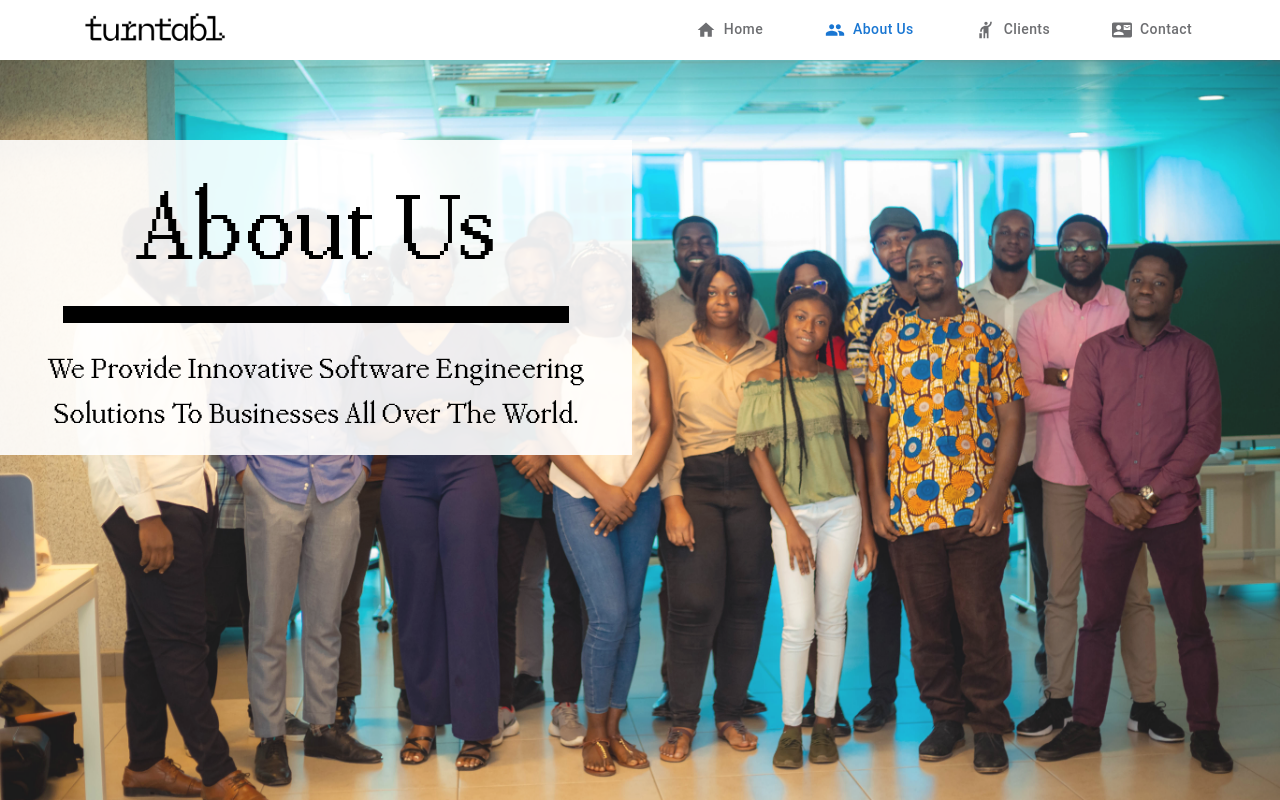
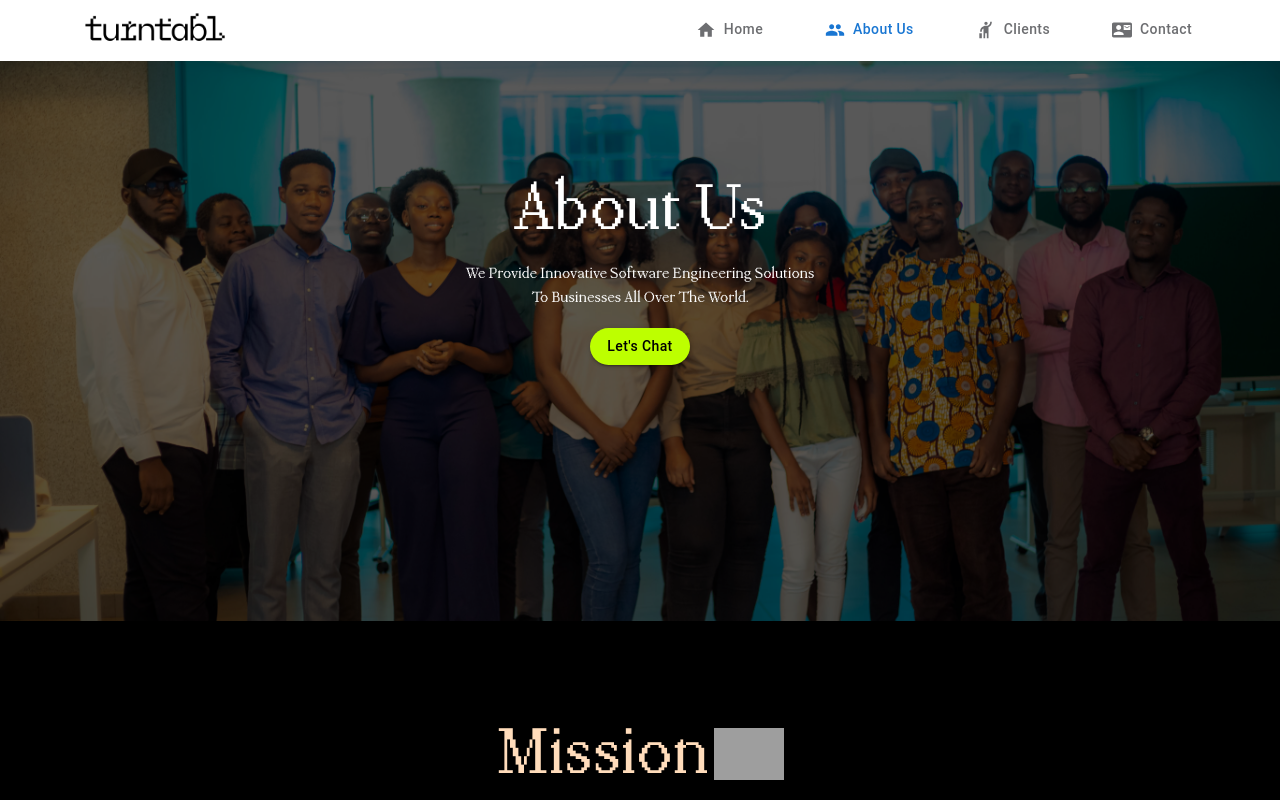
Before and after one commit to sirnobys/turntabl-website-ui, a React (Create React App) app: page / in a window 1280 px wide. Both pictures are taken after a click on the button "About Us". Shown: the top 800 px of the page. Built offline with nearby package versions, Linux system fonts and the light colour scheme; grey boxes are pictures that could not be loaded.

Commit message:
updated about us

```diff
--- a/src/App.css
+++ b/src/App.css
@@ -57,7 +57,7 @@
   flex-direction: row;
   justify-content: space-between;
   align-items: center;
-  padding: 8px 80px 25px ;
+  padding: 8px 80px 10px ;
 }
 
 .header {
@@ -433,7 +433,7 @@
 }
 
 .banner {
-  height: 100vh;
+  height: 70vh;
   /* background-repeat: no-repeat; */
   /* background-position: center; */
   /* background-size: contain; */
--- a/src/components/Banner.jsx
+++ b/src/components/Banner.jsx
@@ -1,23 +1,25 @@
 import React from 'react'
-import { Box, Divider, Grid, Typography } from "@mui/material"
+import { Box, Button, Divider, Grid, Typography } from "@mui/material"
+import { useNavigate } from 'react-router'
 
 export const Banner = ({ bgImage, image, page, intro }) => {
-
+const navigate= useNavigate()
     return (
         <Box className="banner" sx={{
             background: `url(${bgImage})`,
             backgroundSize: 'cover',
-            // backgroundRepeat: 'no-repeat',
             backgroundPosition: 'center',
-            backgroundAttachment: 'fixed',
-            boxShadow: "inset 0 0 0 2000px rgba(255,255,255, 0.1)"
+            boxShadow: "inset 0 0 0 2000px rgba(0,0,0, 0.65)"
         }}>
-            <Grid container spacing={2} alignItems={'center'}  sx={{paddingY:10}}>
-                <Grid item xs={12} lg={6} bgcolor={'rgba(255,255,255, 0.9)'}>
-                    <div style={{ display: 'flex', alignItems: 'center', justifyContent: 'center', flexDirection: 'column', paddingBottom:18 }}>
-                        <Typography className='mondwest' sx={{ fontSize: { xs: '70px', sm: '100px', } }}>{page}</Typography>
-                        <Divider sx={{ width: '80%', backgroundColor: 'black', p: 1 }} />
-                        <Typography className='mondwest' sx={{ px: 5, pt: 3, fontSize: { xs: '20px', sm: '30px', } }}>{intro}</Typography>
+            <Grid container spacing={0} alignItems={'center'} sx={{ paddingY: 12 }}>
+                <Grid item xs={12} lg={12} align="center">
+                    <div className='text-clear-white' style={{ display: 'flex', alignItems: 'center', justifyContent: 'center', flexDirection: 'column', paddingBottom: 2 }}>
+                        <Typography className='mondwest' sx={{ fontSize: { xs: '40px', sm: '70px', } }}>{page}</Typography>
+                        <Typography className='mondwest' sx={{ px: 0, pt: 0, fontSize: { xs: '16px', sm: '16px', } }}>
+                            We Provide Innovative Software Engineering Solutions <br />To Businesses All Over The World.
+                        </Typography>
+                        <br />
+                        <Button onClick={()=>{navigate('/contact')}} className='btn button-disruption button-full-rounded' variant="contained">Let's Chat</Button>
                     </div>
                 </Grid>
                 <Grid item xs={12} lg={6} >
--- /dev/null
+++ b/src/components/Team.jsx
@@ -0,0 +1,76 @@
+import * as React from 'react';
+import Avatar from '@mui/joy/Avatar';
+import Chip from '@mui/joy/Chip';
+import Box from '@mui/joy/Box';
+import Button from '@mui/joy/Button';
+import ButtonGroup from '@mui/joy/ButtonGroup';
+import Card from '@mui/joy/Card';
+import CardContent from '@mui/joy/CardContent';
+import CardOverflow from '@mui/joy/CardOverflow';
+import CardActions from '@mui/joy/CardActions';
+import IconButton from '@mui/joy/IconButton';
+import Typography from '@mui/joy/Typography';
+import TwitterIcon from '@mui/icons-material/Twitter';
+import LinkedInIcon from '@mui/icons-material/LinkedIn';
+import FacebookIcon from '@mui/icons-material/Facebook';
+
+const Team = ({ name, bio, role, image, twitter, linkedIn }) => {
+    return (
+        <Card
+            sx={{
+                width: 260,
+                maxWidth: '100%',
+                boxShadow: 'lg',
+            }}
+        >
+            <CardContent sx={{ alignItems: 'center', textAlign: 'center' }}>
+                <Avatar src="/static/images/avatar/1.jpg" sx={{ '--Avatar-size': '4rem' }} />
+                <Chip
+                    size="sm"
+                    variant="soft"
+                    color="primary"
+                    sx={{ mt: -1, border: '3px solid', borderColor: 'background.surface' }}
+                >
+                    {role}
+                </Chip>
+                <Typography fontSize="lg" fontWeight="lg" sx={{ mt: 1, mb: 0.5 }}>
+                    {name}
+                </Typography>
+                <Typography level="body2" sx={{ maxWidth: '24ch' }}>
+                    {bio}
+                </Typography>
+
+            </CardContent>
+            <CardOverflow sx={{ bgcolor: 'background.level1' }}>
+                <CardActions buttonFlex="1">
+                    {/* <ButtonGroup variant="outlined" sx={{ bgcolor: 'background.surface' }}>
+            <Button>Message</Button>
+            <Button>Connect</Button>
+          </ButtonGroup> */}
+                    <Box
+                        sx={{
+                            display: 'flex',
+                            gap: 2,
+                            mt: 0,
+                            alignItems:"center",
+                            justifyContent:"center",
+                            '& > button': { borderRadius: '2rem' },
+                        }}
+                    >
+                        <IconButton size="sm" variant="plain" color="neutral">
+                           <TwitterIcon/>
+                        </IconButton>
+                        <IconButton size="sm" variant="plain" color="neutral">
+                            <LinkedInIcon/>
+                        </IconButton>
+                        {/* <IconButton size="sm" variant="plain" color="neutral">
+                           <FacebookIcon/>
+                        </IconButton> */}
+                    </Box>
+                </CardActions>
+            </CardOverflow>
+        </Card>
+    );
+}
+
+export default Team
--- a/src/pages/AboutUsPage.jsx
+++ b/src/pages/AboutUsPage.jsx
@@ -8,6 +8,7 @@ import LocalLibraryIcon from '@mui/icons-material/LocalLibrary';
 import LightbulbIcon from '@mui/icons-material/Lightbulb';
 import CheckCircleOutlineIcon from '@mui/icons-material/CheckCircleOutline';
 import HandshakeIcon from '@mui/icons-material/Handshake';
+import Team from '../components/Team';
 
 export const AboutUs = () => {
     const coreValues = [
@@ -15,6 +16,12 @@ export const AboutUs = () => {
         { value: 'Technical Excellence', icon: <LightbulbIcon sx={{ color: '#bdff00' }} /> },
         { value: 'Delivery for Client', icon: <CheckCircleOutlineIcon sx={{ color: '#bdff00' }} /> },
         { value: 'Accountability', icon: <HandshakeIcon sx={{ color: '#bdff00' }} /> }
+    ]
+    const team = [
+        { name: 'Sam Moorhouse', bio: "", role:"CEO", image: "", twitter: "", linkedIn: "" },
+        { name: 'Inusah Ibrahim', bio: "", role:"Admin", image: "", twitter: "", linkedIn: "" },
+        { name: 'Sam Appiah', bio: "", role:"Engineer", image: "", twitter: "", linkedIn: "" },
+        { name: 'Mike Annan', bio: "", role:"Engineer", image: "", twitter: "", linkedIn: "" },
     ]
     const intro = "We Provide Innovative Software Engineering Solutions To Businesses All Over The World."
     return (
@@ -31,10 +38,10 @@ export const AboutUs = () => {
                                 </Typography>
                                 <img width="70px" src={images.thumb} />
                             </div>
-                            <Typography className='mondwest' sx={{ fontSize: { xs: '20px', sm: '30px', } }}>
+                            <Typography className='mondwest' sx={{ fontSize: { xs: '16px', sm: '16px', } }}>
                                 Our mission is to make a difference in the world of digital technology and more
                                 specifically, in Ghana and the emerging skills of a digitally enabled workforce, and the
-                                world. We are building an organisation that gives people high-quality learning, applied skills and
+                                world. <br />We are building an organisation that gives people high-quality learning, applied skills and
                                 a fulfilling career and to create a sustainable enterprise that people admire and respect.
                             </Typography>
                         </Box>
@@ -43,19 +50,19 @@ export const AboutUs = () => {
                         <Box className='mission' sx={{ px: { xs: 2, sm: 10 }, py: { xs: 2, sm: 10 }, }}>
 
                             <div className='layout-x'>
-                                <Typography className='mondwest' sx={{ fontSize: { xs: '30px', sm: '70px', } }}>We Are Ghana's
+                                <Typography className='mondwest' sx={{ fontSize: { xs: '30px', sm: '60px', } }}>We Are Ghana's
                                     Technology Leaders
                                 </Typography>
                                 {/* <img width="60px" src={images.thumb} /> */}
                             </div>
-                            <Typography className='mondwest' sx={{ fontSize: { xs: '20px', sm: '30px', } }}>
+                            <Typography className='mondwest' sx={{ fontSize: { xs: '16px', sm: '16px', } }}>
                                 We provide your company with the best engineering services.
                                 Here, the most talented and creative experts work with the world's leading organizations on initiatives that promote social change.
                                 We thrive on advancing global collaboration, developing software, and overcoming obstacles.
                             </Typography>
                         </Box>
                     </Grid>
-                    <Grid item xs={12} lg={12} paddingTop={6}>
+                    <Grid item xs={12} lg={12} paddingTop={3}>
                         <Typography className='mondwest' sx={{ fontSize: { xs: '30px', sm: '70px', } }}>Core Values</Typography>
                     </Grid>
                     {
@@ -67,7 +74,18 @@ export const AboutUs = () => {
                             </Grid>
                         ))
                     }
-
+                    <Grid item xs={12} lg={12} paddingTop={15}>
+                        <Typography className='mondwest' sx={{ fontSize: { xs: '30px', sm: '70px', } }}>Meet Our Team</Typography>
+                    </Grid>
+                    {
+                        team.map((e) => (
+                            <Grid item xs={12} sm={6} md={3} paddingTop={4}>
+                                <div align="center">
+                                    <Team name={e.name} image={e.image} role={e.role} bio={e.bio} linkedIn={e.linkedIn} twitter={e.twitter}/>
+                                </div>
+                            </Grid>
+                        ))
+                    }
 
                 </Grid>
             </div>
```
